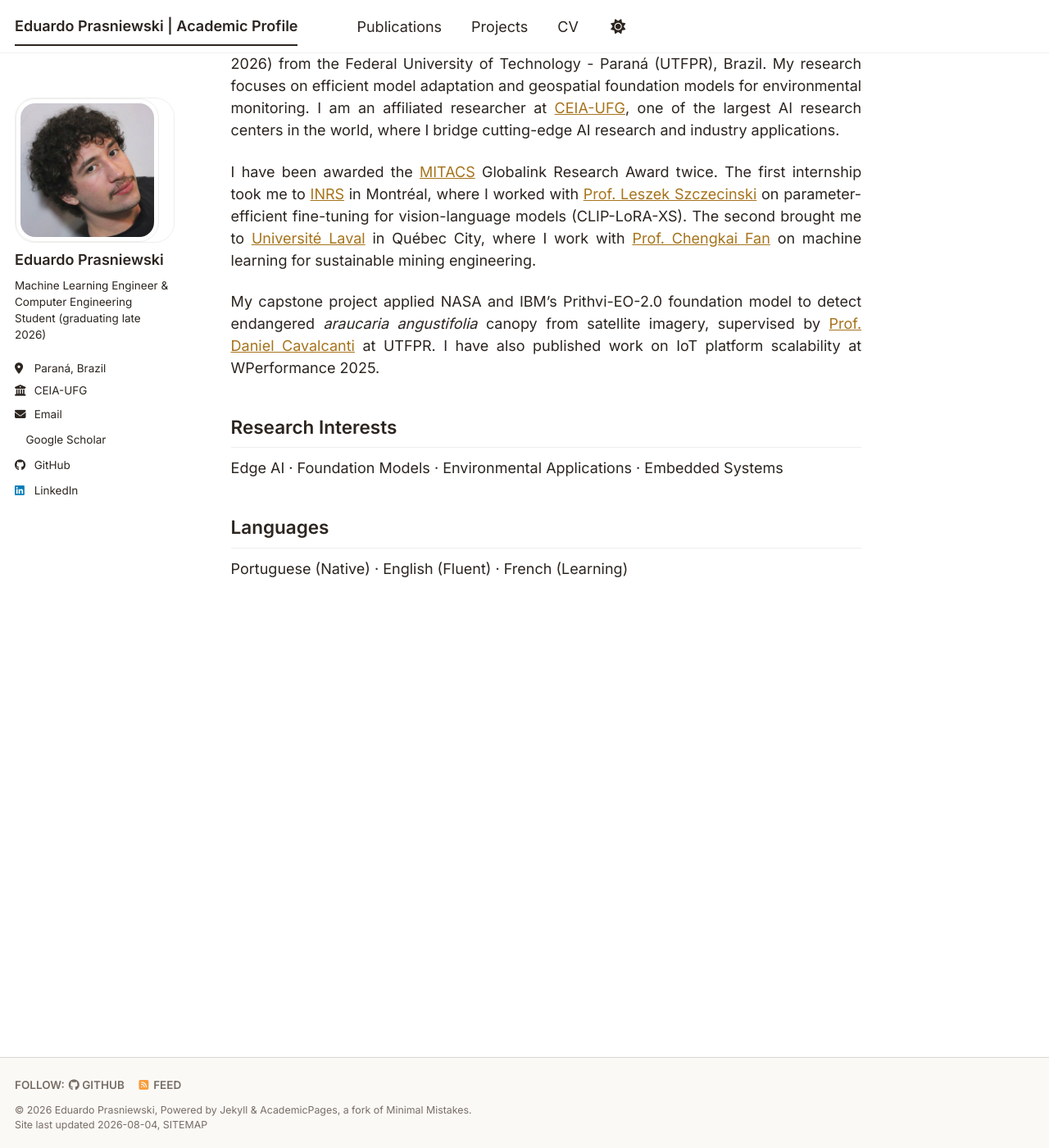
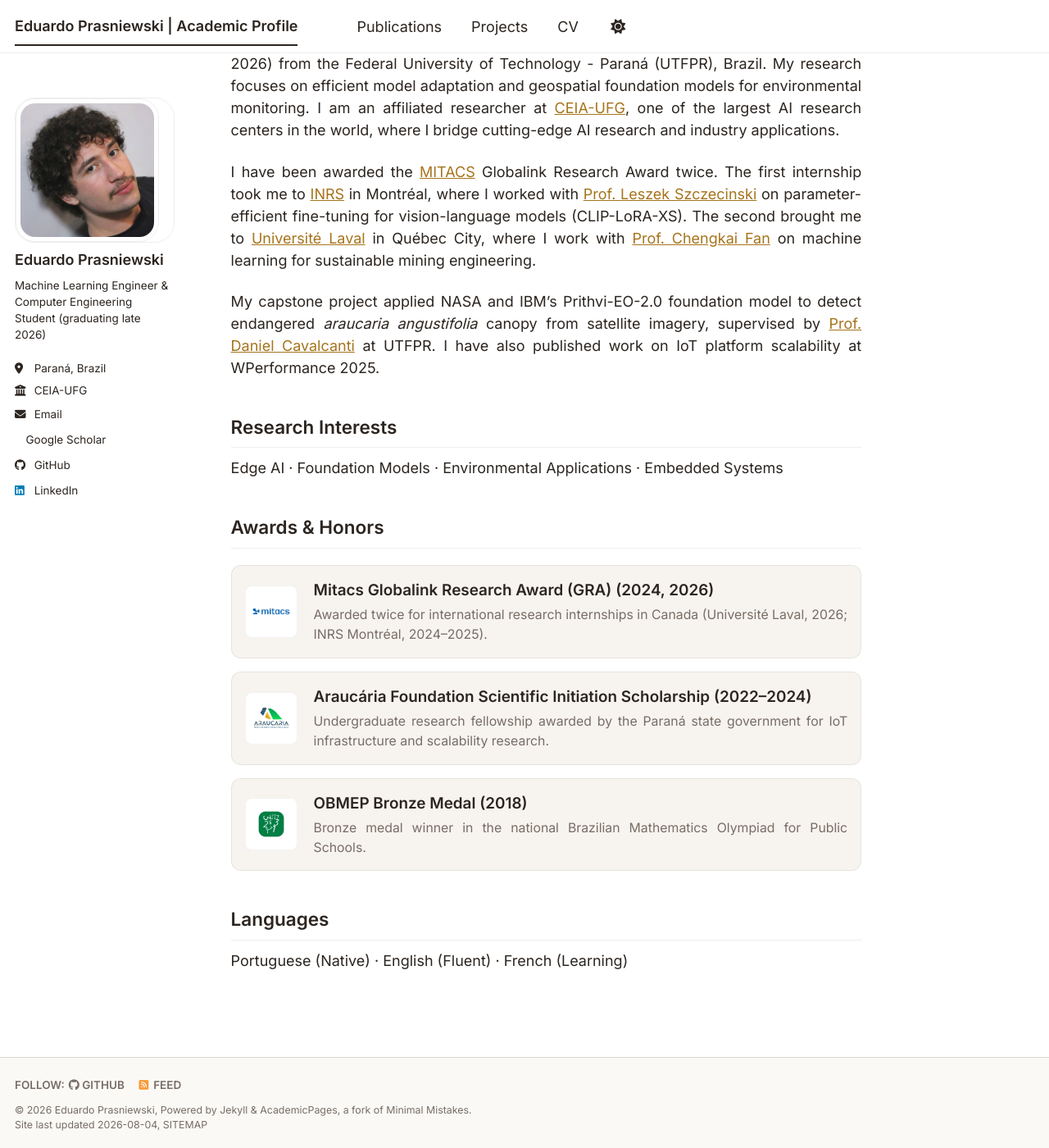
Before and after one commit to EduPras/edupras.github.io, a Jekyll site: the page built from _pages/about.md, in a window 1280 px wide and 1400 px high, scrolled down 106 px. Shown: the whole window at 82% size. Built offline with Jekyll 4.4.1, drawn with Linux system fonts in a browser that asks for light colours; a style sheet for code colours, icons or effects is not loaded.

Commit message:
feat: Awards & Honors section

```diff
--- a/_pages/about.md
+++ b/_pages/about.md
@@ -16,5 +16,38 @@ My capstone project applied NASA and IBM's Prithvi-EO-2.0 foundation model to de
 ## Research Interests
 Edge AI · Foundation Models · Environmental Applications · Embedded Systems
 
+## Awards & Honors
+<div class="awards-list">
+  <div class="award-item">
+    <div class="award-logo">
+      <img src="{{ base_path }}/images/mitacs-logo.png" alt="Mitacs Logo">
+    </div>
+    <div class="award-info">
+      <p class="award-title">Mitacs Globalink Research Award (GRA) (2024, 2026)</p>
+      <p class="award-desc">Awarded twice for international research internships in Canada (Université Laval, 2026; INRS Montréal, 2024–2025).</p>
+    </div>
+  </div>
+
+  <div class="award-item">
+    <div class="award-logo">
+      <img src="{{ base_path }}/images/araucaria-logo.png" alt="Fundação Araucária Logo">
+    </div>
+    <div class="award-info">
+      <p class="award-title">Araucária Foundation Scientific Initiation Scholarship (2022–2024)</p>
+      <p class="award-desc">Undergraduate research fellowship awarded by the Paraná state government for IoT infrastructure and scalability research.</p>
+    </div>
+  </div>
+
+  <div class="award-item">
+    <div class="award-logo">
+      <img src="{{ base_path }}/images/obmep-logo.png" alt="OBMEP Logo">
+    </div>
+    <div class="award-info">
+      <p class="award-title">OBMEP Bronze Medal (2018)</p>
+      <p class="award-desc">Bronze medal winner in the national Brazilian Mathematics Olympiad for Public Schools.</p>
+    </div>
+  </div>
+</div>
+
 ## Languages
 Portuguese (Native) · English (Fluent) · French (Learning)
--- a/assets/css/main.scss
+++ b/assets/css/main.scss
@@ -302,3 +302,66 @@
     box-shadow: 0 4px 12px rgba(39, 174, 96, 0.25) !important;
   }
 }
+
+/* Awards Section Styling */
+.awards-list {
+  display: flex;
+  flex-direction: column;
+  gap: 16px;
+  margin-top: 20px;
+  margin-bottom: 25px;
+}
+
+.award-item {
+  display: flex;
+  align-items: center;
+  gap: 20px;
+  padding: 16px;
+  background: var(--global-code-background-color);
+  border: 1px solid var(--global-border-color);
+  border-radius: 12px;
+  transition: transform 0.2s ease, box-shadow 0.2s ease, border-color 0.2s ease;
+
+  &:hover {
+    transform: translateY(-2px);
+    border-color: var(--global-dark-border-color) !important;
+    box-shadow: 0 8px 24px rgba(229, 192, 123, 0.08) !important;
+  }
+
+  .award-logo {
+    width: 64px;
+    height: 64px;
+    display: flex;
+    align-items: center;
+    justify-content: center;
+    flex-shrink: 0;
+    background: #ffffff;
+    padding: 8px;
+    border-radius: 8px;
+    border: 1px solid rgba(0, 0, 0, 0.05);
+
+    img {
+      max-width: 100%;
+      max-height: 100%;
+      object-fit: contain;
+    }
+  }
+
+  .award-info {
+    flex-grow: 1;
+
+    .award-title {
+      font-weight: 600;
+      color: var(--global-text-color);
+      margin: 0 0 4px 0;
+      font-size: 1.05rem;
+    }
+
+    .award-desc {
+      font-size: 0.88rem;
+      color: var(--global-text-color-light);
+      margin: 0;
+      line-height: 1.5;
+    }
+  }
+}
```
